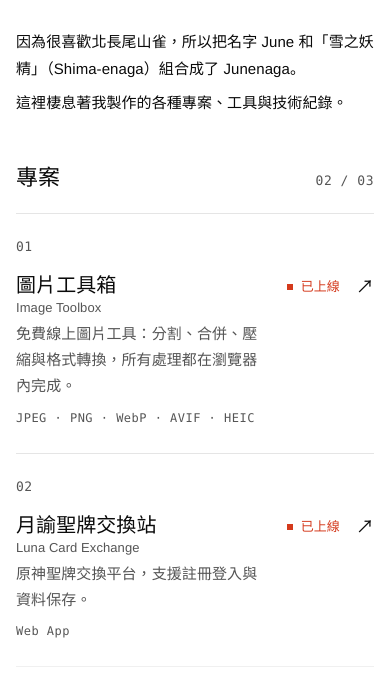
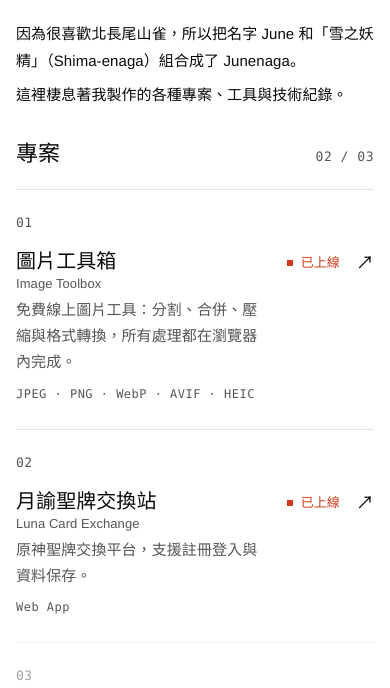
Before and after one commit to JuneChen1/junenaga-home, a plain HTML site: page public/index.html in a window 390 px wide. Shown: the part 101-789 px from the top of the page. Drawn offline with Linux system fonts and the light colour scheme.

Commit message:
style(home): tighten spacing and intro wrap

```diff
--- a/public/style.css
+++ b/public/style.css
@@ -78,7 +78,7 @@ a {
 .page {
   max-width: 1080px;
   margin: 0 auto;
-  padding: var(--space-lg) var(--space-md);
+  padding: 48px var(--space-md) var(--space-lg);
 }
 
 /* 頁首 */
@@ -86,7 +86,7 @@ a {
   display: flex;
   align-items: center;
   gap: var(--space-sm);
-  margin-bottom: 48px;
+  margin-bottom: var(--space-md);
 }
 
 .mark {
@@ -110,8 +110,10 @@ a {
 
 /* 簡介 */
 .intro {
-  max-width: 560px;
-  margin-bottom: var(--space-lg);
+  max-width: 720px;
+  margin-bottom: 40px;
+  /* 避免最後一行只剩一兩個字 */
+  text-wrap: pretty;
 }
 
 .intro p {
@@ -269,11 +271,11 @@ a.row:hover .arrow {
   }
 
   .head {
-    margin-bottom: var(--space-md);
+    margin-bottom: 24px;
   }
 
   .intro {
-    margin-bottom: 48px;
+    margin-bottom: var(--space-md);
   }
 
   .row {
```
